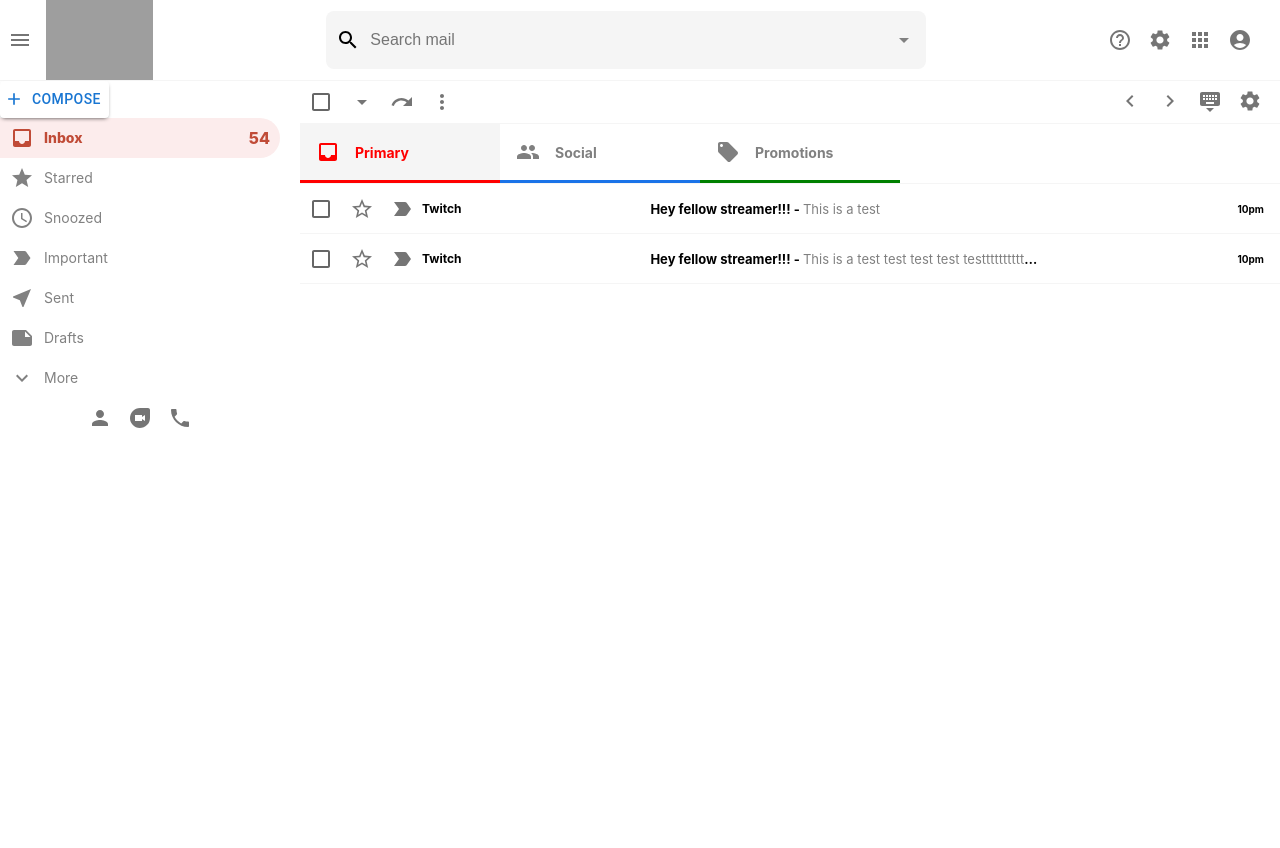
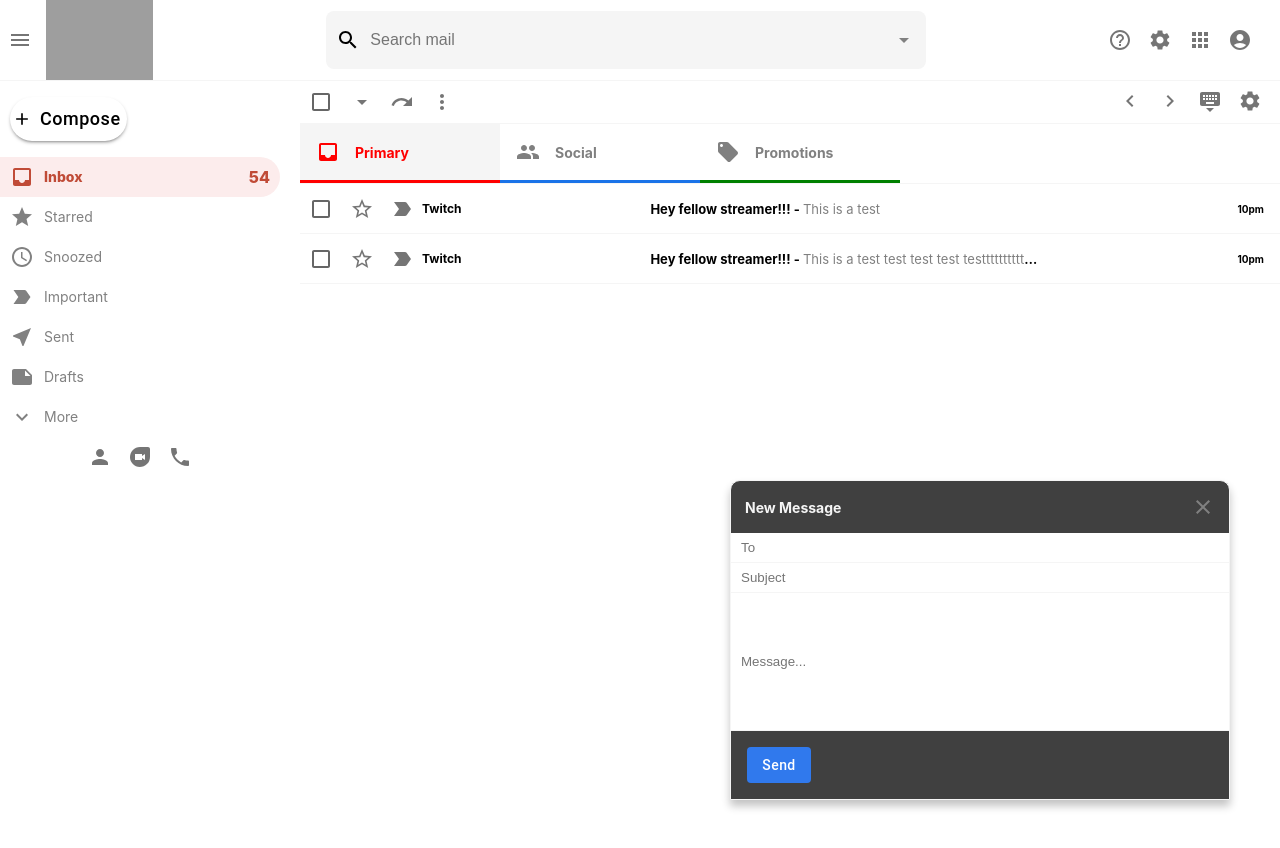
Before and after one commit to edomos/Gmail-clone, a React (Create React App) app: page / in a window 1280 px wide. Shown: the top 848 px of the page. Built offline with nearby package versions, Linux system fonts and the light colour scheme; grey boxes are pictures that could not be loaded.

Commit message:
create 'compose' message box

```diff
--- a/src/App.js
+++ b/src/App.js
@@ -5,6 +5,7 @@
 import { BrowserRouter, Routes, Route } from "react-router-dom";
 import Mail from "./components/Mail";
 import EmailList from "./components/EmailList";
+import Sendmail from "./components/SendMail";
 
 function App() {
   return (
@@ -18,6 +19,7 @@
             <Route path="/" element={<EmailList />} />
           </Routes>
         </div>
+        <Sendmail />
       </div>
     </BrowserRouter>
   );
--- /dev/null
+++ b/src/components/SendMail.css
@@ -0,0 +1,57 @@
+.sendMail {
+  position: absolute;
+  bottom: 0;
+  right: 50px;
+  background-color: #404040;
+  width: 40%;
+  height: 40%;
+  max-width: 500px;
+  border-top-left-radius: 10px;
+  border-top-right-radius: 10px;
+  display: flex;
+  flex-direction: column;
+  border: 1px solid whitesmoke;
+  box-shadow: 0 6px 8px 0 rgba(0, 0, 0, 0.24);
+}
+
+.sendMail__header {
+    padding: 14px;
+    display: flex;
+    justify-content: space-between;
+    align-items: center;
+    color: gray;
+}
+
+.sendMail__header h3 {
+    color: whitesmoke;
+    font-size: 14px;
+}
+
+.sendMail__options--sendButton {
+    background-color: #3079ed !important;
+    text-transform: capitalize !important;
+    margin: 16px !important;
+    color: white !important;
+}
+
+.sendMail__header--close {
+    cursor:pointer;
+}
+
+.sendMail form {
+    display: flex;
+    flex: 1;
+    flex-direction: column;
+}
+
+.sendMail form input {
+    height: 30px;
+    padding: 10px;
+    border: none;
+    border-bottom: 1px solid whitesmoke;
+    outline: none;
+}
+
+.sendMail__message {
+    flex: 1;
+}
--- /dev/null
+++ b/src/components/SendMail.js
@@ -0,0 +1,25 @@
+import { Close } from '@mui/icons-material';
+import { Button } from '@mui/material';
+import React from 'react';
+import './SendMail.css'
+
+function SendMail() {
+    return (
+        <div className="sendMail">
+            <div className="sendMail__header">
+                <h3>New Message</h3>
+                <Close className="sendMail__header--close"/>
+            </div>
+            <form>
+                <input placeholder="To" type="text" />
+                <input placeholder="Subject" type="text" />
+                <input placeholder="Message..." type="text" className="sendMail__message"/>
+                <div className="sendMail__options">
+                    <Button className="sendMail__options--sendButton">Send</Button>
+                </div>
+            </form>
+        </div>
+    )
+}
+
+export default SendMail;
--- a/src/components/Sidebar.css
+++ b/src/components/Sidebar.css
@@ -11,13 +11,13 @@
 }
 
 .sidebar__compose {
-    margin: 16px 0 16px 10px;
-    text-transform: capitalize;
-    color: black;
-    padding: 6px;
-    border-radius: 30px;
-    box-shadow: 0 2px 4px -2px rgba(0, 0, 0, 0.75);
-    font-size: large;
+    margin: 16px 0 16px 10px !important;
+    text-transform: capitalize !important;
+    color: black !important;
+    padding: 6px !important;
+    border-radius: 30px !important;
+    box-shadow: 0 2px 4px -2px rgba(0, 0, 0, 0.75) !important;
+    font-size: large !important;
 }
 
 .sidebar__footer {
```
